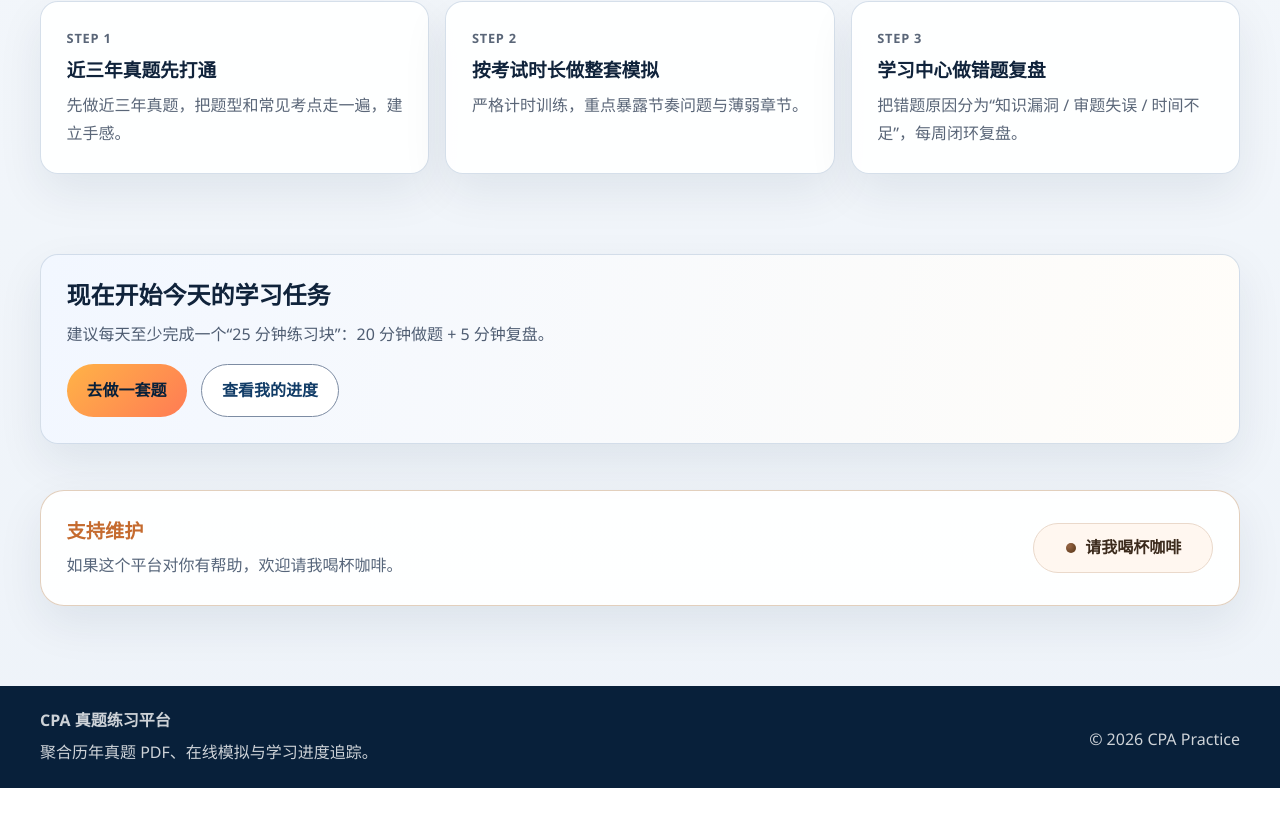
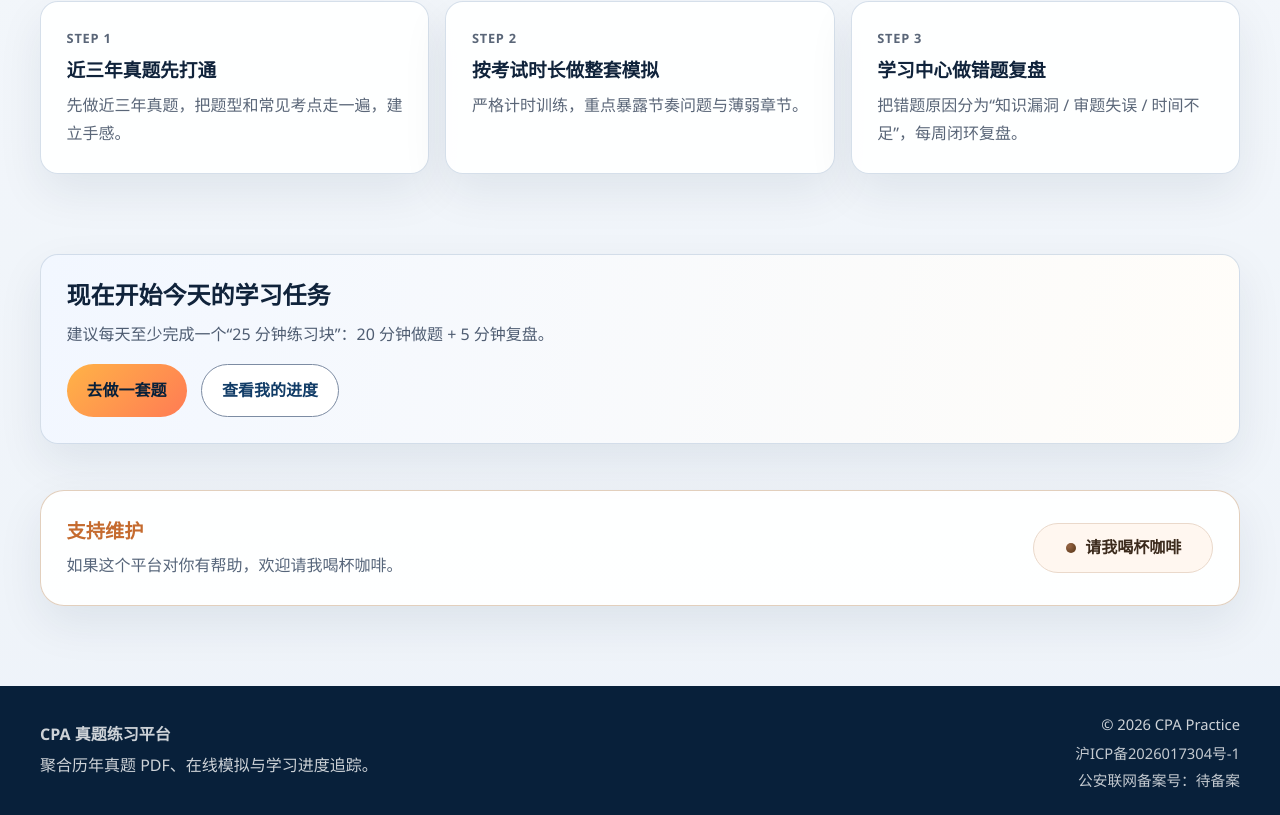
Before and after one commit to andyjinqi-lab/cpa-practice-platform, a Vue app: page / in a window 1280 px wide. Shown: the part 879-1694 px from the top of the page. Before the commit the page ends 1667 px from the top, so only its background shows below. Built offline with nearby package versions, Linux system fonts and the light colour scheme; no server answers.

Commit message:
chore: add filing numbers to footer

```diff
--- a/src/App.vue
+++ b/src/App.vue
@@ -36,7 +36,13 @@
           <strong>CPA 真题练习平台</strong>
           <p>聚合历年真题 PDF、在线模拟与学习进度追踪。</p>
         </div>
-        <p>&copy; 2026 CPA Practice</p>
+        <div class="footer-records" aria-label="网站备案信息">
+          <p>&copy; 2026 CPA Practice</p>
+          <a href="https://beian.miit.gov.cn/" target="_blank" rel="noopener noreferrer">
+            沪ICP备2026017304号-1
+          </a>
+          <span>公安联网备案号：待备案</span>
+        </div>
       </div>
     </footer>
   </div>
@@ -204,6 +210,25 @@ onUnmounted(() => {
   margin: 0.25rem 0 0;
 }
 
+.footer-records {
+  display: flex;
+  flex-direction: column;
+  align-items: flex-end;
+  gap: 0.25rem;
+  font-size: 0.92rem;
+}
+
+.footer-records a,
+.footer-records span {
+  color: rgba(255, 255, 255, 0.76);
+  text-decoration: none;
+}
+
+.footer-records a:hover {
+  color: #fff;
+  text-decoration: underline;
+}
+
 @media (max-width: 768px) {
   .site-header {
     position: static;
@@ -218,5 +243,9 @@ onUnmounted(() => {
   .nav-links {
     width: 100%;
   }
+
+  .footer-records {
+    align-items: flex-start;
+  }
 }
 </style>
```
